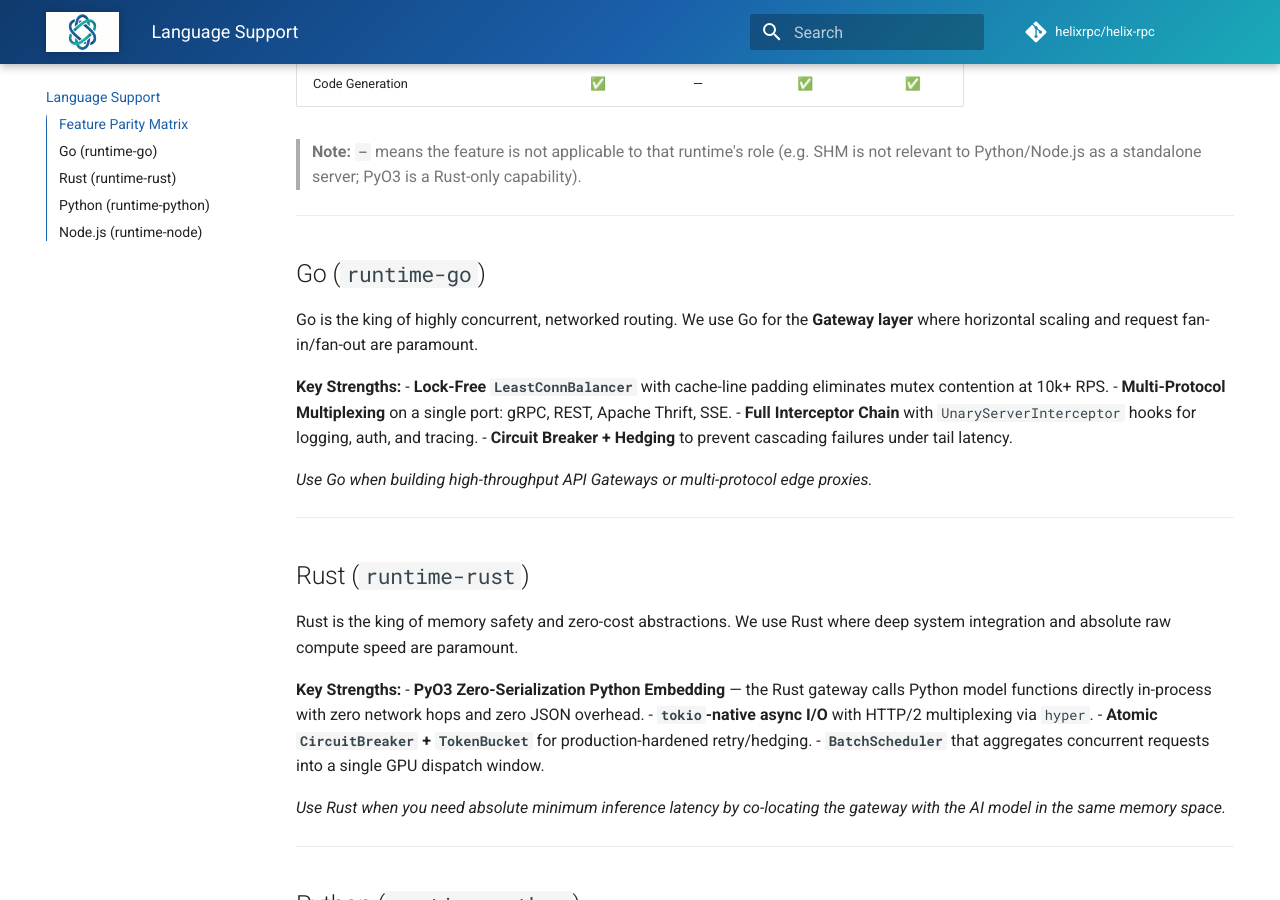
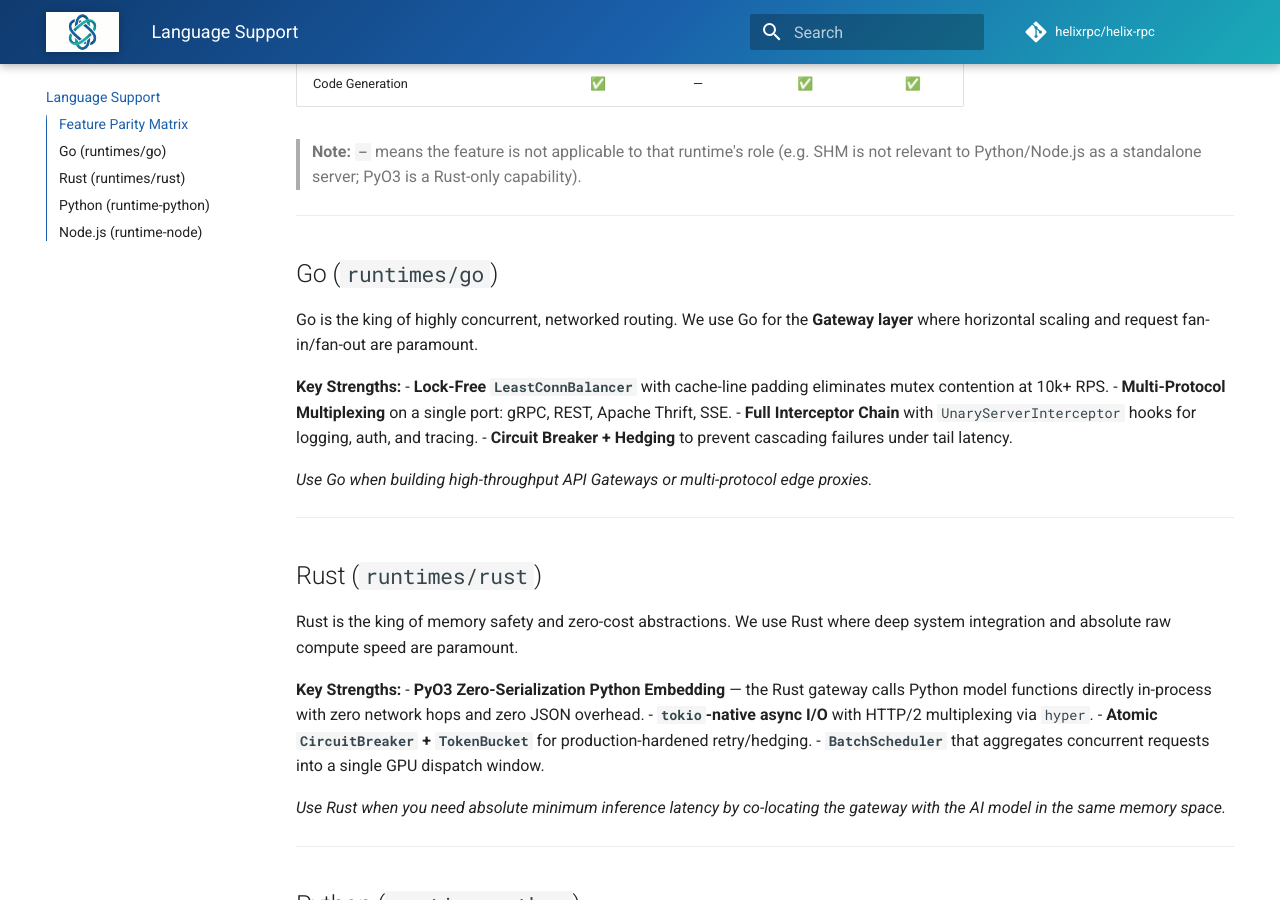
Before and after one commit to helixrpc/helix-rpc, an MkDocs documentation site: the page built from docs/languages.md, in a window 1280 px wide and 900 px high, scrolled down 1306 px. Built offline with MkDocs 1.6.1 and Material for MkDocs 9.7.7, drawn with Linux system fonts in a browser that asks for light colours; comment, search, counter and statistics services are not loaded.

Commit message:
refactor: update runtime path references in Cargo manifests, contributing guide, and languages docs

```diff
--- a/docs/languages.md
+++ b/docs/languages.md
@@ -34,7 +34,7 @@ Helix RPC is designed around a multi-language philosophy, recognising that diffe
 
 ---
 
-## Go (`runtime-go`)
+## Go (`runtimes/go`)
 
 Go is the king of highly concurrent, networked routing. We use Go for the **Gateway layer** where horizontal scaling and request fan-in/fan-out are paramount.
 
@@ -48,7 +48,7 @@ Go is the king of highly concurrent, networked routing. We use Go for the **Gate
 
 ---
 
-## Rust (`runtime-rust`)
+## Rust (`runtimes/rust`)
 
 Rust is the king of memory safety and zero-cost abstractions. We use Rust where deep system integration and absolute raw compute speed are paramount.
 
```
Also changed, not shown: CONTRIBUTING.md (+3 -3 lines), docs/examples.md (+1 -1 lines), 4 other files.
